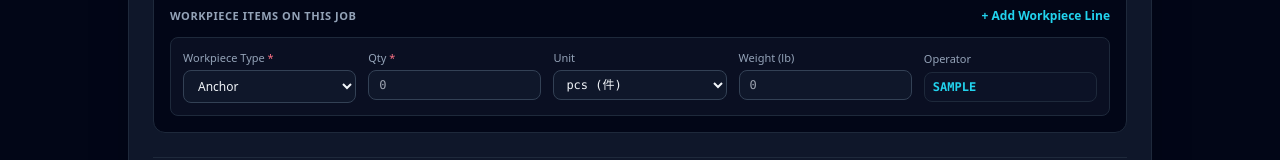
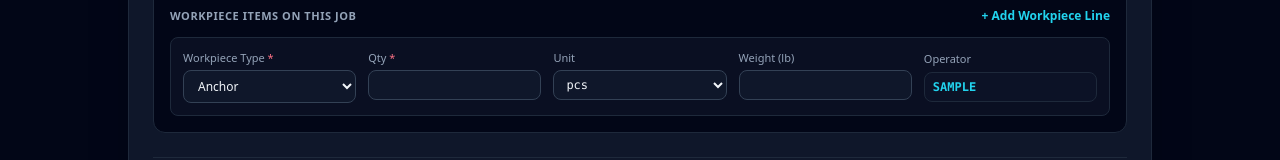
Before and after one commit to Alleninca1122/ebco-galvanizing, a React (Vite) app: page / in a window 1280 px wide. Both pictures are taken after typing "Sample", "Sample123" into the empty fields and a click on the button "ACCESS SYSTEM →". Shown: the part 553-713 px from the top of the page. Built offline with nearby package versions, Linux system fonts and the light colour scheme.

Commit message:
Add files via upload

```diff
--- a/src/components/ProductionForm.jsx
+++ b/src/components/ProductionForm.jsx
@@ -7,11 +7,11 @@
   'Pole', 'Railing', 'Rebar', 'Rod', 'Tube', 'Washer', 'Others'
 ];
 
-// Quantity Unit Options (Simplified)
+// Quantity Unit Options (Pure English)
 const QTY_UNITS = [
-  { value: 'pcs', label: 'pcs (件)' },
-  { value: 'bag', label: 'bag (袋)' },
-  { value: 'box', label: 'box (箱)' }
+  { value: 'pcs', label: 'pcs' },
+  { value: 'bag', label: 'bag' },
+  { value: 'box', label: 'box' }
 ];
 
 // Hook Option on top, followed by 30 Fixed Racks
@@ -254,7 +254,7 @@
           <h2 className="text-xl font-extrabold text-white">New Load Entry</h2>
         </div>
 
-        {/* 右侧：日期与班次 */}
+        {/* Header Right: Date & Shift */}
         <div className="text-right space-y-0.5">
           <div className="text-xs font-semibold text-slate-300">
             📅 {currentDateFormatted}
@@ -445,23 +445,22 @@
                       </select>
                     </div>
 
-                    {/* Quantity Value */}
+                    {/* Quantity Value (No Arrow, Clean Input) */}
                     <div>
                       <label className="block text-[11px] text-slate-400 mb-1">
                         Qty <span className="text-rose-400">*</span>
                       </label>
                       <input
                         type="number"
-                        placeholder="0"
                         min="1"
                         value={wp.quantity}
                         onChange={(e) => handleWorkpieceChange(jobIndex, wpIndex, 'quantity', e.target.value)}
-                        className="w-full bg-slate-900 border border-slate-700 rounded-lg px-2.5 py-1.5 text-xs font-mono text-slate-100 focus:outline-none focus:border-cyan-500"
+                        className="w-full bg-slate-900 border border-slate-700 rounded-lg px-2.5 py-1.5 text-xs font-mono text-slate-100 focus:outline-none focus:border-cyan-500 [appearance:textfield] [&::-webkit-outer-spin-button]:appearance-none [&::-webkit-inner-spin-button]:appearance-none"
                         required
                       />
                     </div>
 
-                    {/* Quantity Unit (pcs, bag, box) */}
+                    {/* Quantity Unit */}
                     <div>
                       <label className="block text-[11px] text-slate-400 mb-1">Unit</label>
                       <select
@@ -475,15 +474,14 @@
                       </select>
                     </div>
 
-                    {/* Weight (lb) */}
+                    {/* Weight (lb) (No Arrow, Clean Input) */}
                     <div>
                       <label className="block text-[11px] text-slate-400 mb-1">Weight (lb)</label>
                       <input
                         type="number"
-                        placeholder="0"
                         value={wp.weightLb}
                         onChange={(e) => handleWorkpieceChange(jobIndex, wpIndex, 'weightLb', e.target.value)}
-                        className="w-full bg-slate-900 border border-slate-700 rounded-lg px-2.5 py-1.5 text-xs font-mono text-slate-100 focus:outline-none focus:border-cyan-500"
+                        className="w-full bg-slate-900 border border-slate-700 rounded-lg px-2.5 py-1.5 text-xs font-mono text-slate-100 focus:outline-none focus:border-cyan-500 [appearance:textfield] [&::-webkit-outer-spin-button]:appearance-none [&::-webkit-inner-spin-button]:appearance-none"
                       />
                     </div>
 
```
